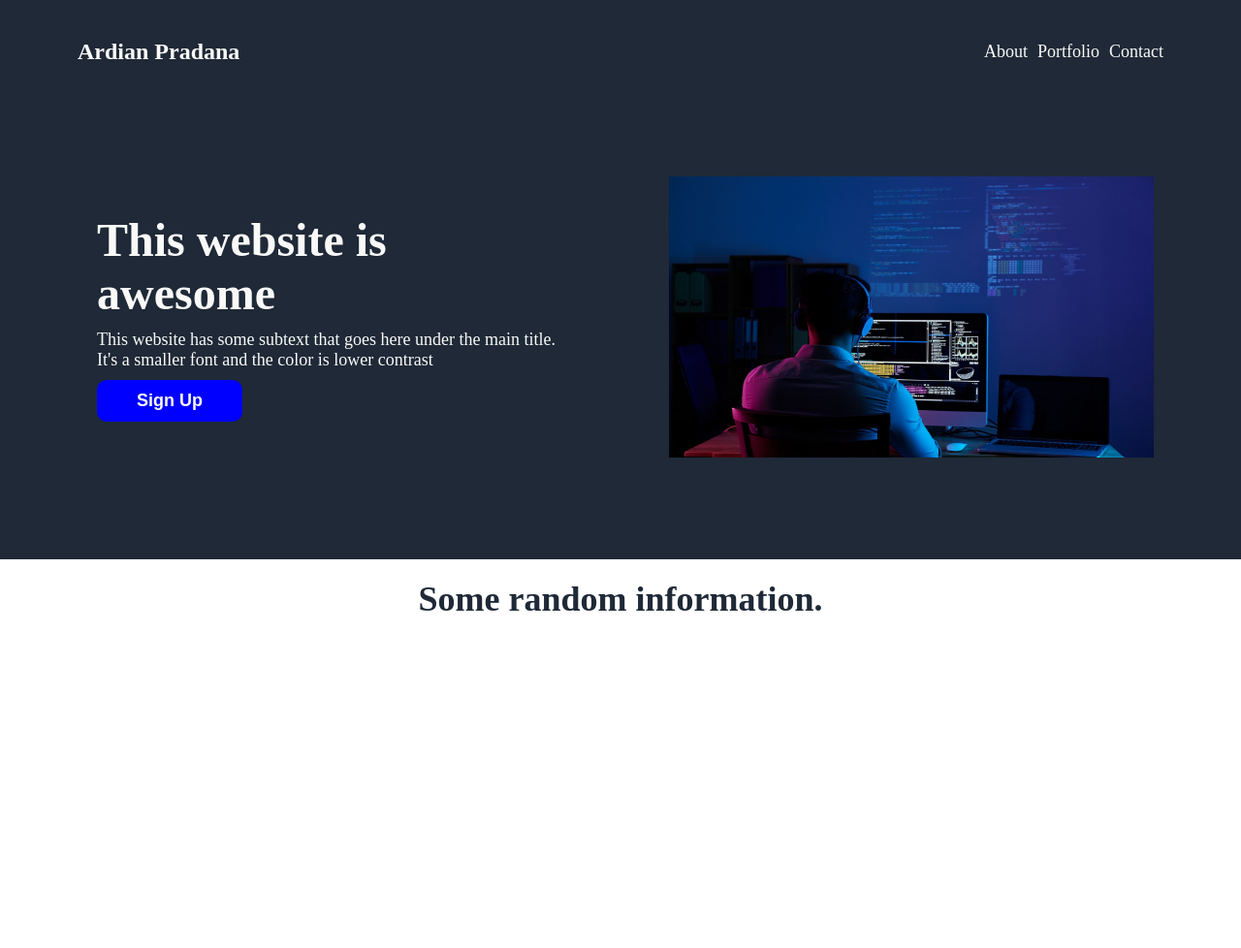
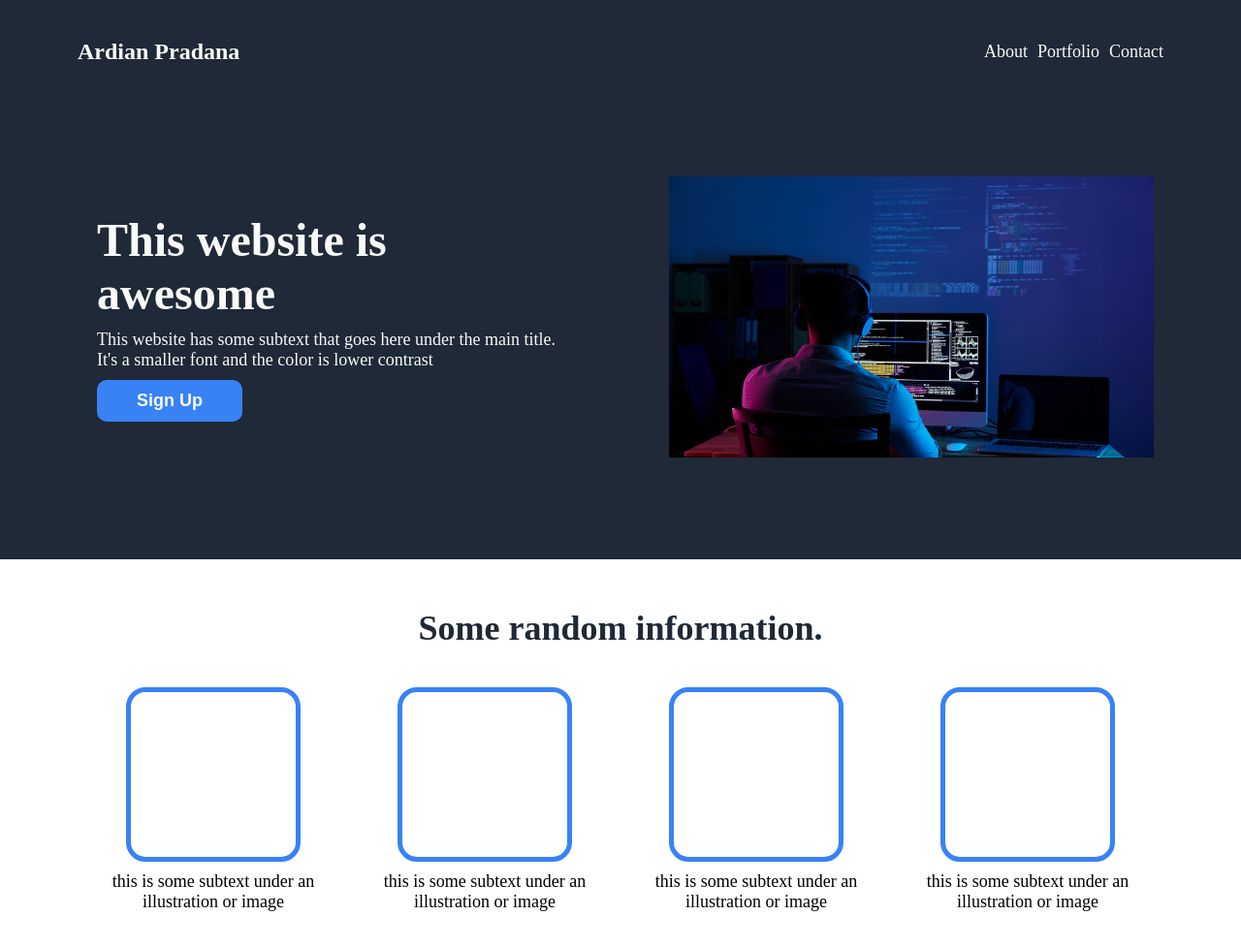
Before and after one commit to ardiandev/odin-landing-page, a plain HTML site: page index.html in a window 1280 px wide. Shown: the whole page at 97% size. Drawn offline with Linux system fonts and the light colour scheme.

Commit message:
Create information section with four icons

```diff
--- a/index.html
+++ b/index.html
@@ -47,10 +47,30 @@
       <div class="container information__container">
         <p class="info__text">Some random information.</p>
         <div class="box__container">
-          <div class="box"></div>
-          <div class="box"></div>
-          <div class="box"></div>
-          <div class="box"></div>
+          <div class="box">
+            <div class="info__img"></div>
+            <p class="img__text">
+              this is some subtext under an illustration or image
+            </p>
+          </div>
+          <div class="box">
+            <div class="info__img"></div>
+            <p class="img__text">
+              this is some subtext under an illustration or image
+            </p>
+          </div>
+          <div class="box">
+            <div class="info__img"></div>
+            <p class="img__text">
+              this is some subtext under an illustration or image
+            </p>
+          </div>
+          <div class="box">
+            <div class="info__img"></div>
+            <p class="img__text">
+              this is some subtext under an illustration or image
+            </p>
+          </div>
         </div>
       </div>
     </section>
--- a/style.css
+++ b/style.css
@@ -94,7 +94,7 @@ Banner
   max-width: 150px;
   padding: 10px 20px;
   font-size: 18px;
-  background-color: blue;
+  background-color: #3882f6;
   color: #f9faf8;
   border: 1px solid transparent;
   border-radius: 10px;
@@ -120,7 +120,7 @@ Banner
 /* Information */
 
 .information__container {
-  height: 400px;
+  min-height: 400px;
   text-align: center;
   padding: 20px;
 }
@@ -129,8 +129,34 @@ Banner
   font-size: 36px;
   font-weight: 800;
   color: #1f2937;
+  margin: 30px;
 }
 
+.box__container {
+  display: flex;
+  gap: 20px;
+  margin-bottom: 50px;
+}
+
+.box {
+  /* border: 1px solid black; */
+  padding: 10px;
+}
+
+.info__img {
+  margin: 0 auto;
+  height: 180px;
+  width: 100%;
+  max-width: 180px;
+  border: 5px solid #3882f6;
+  border-radius: 20px;
+  margin-bottom: 10px;
+}
+
+.img__text {
+  font-size: 18px;
+  color: black;
+}
 @media (max-width: 1025px) {
   .hero__container {
     /* background-color: red; */
```
